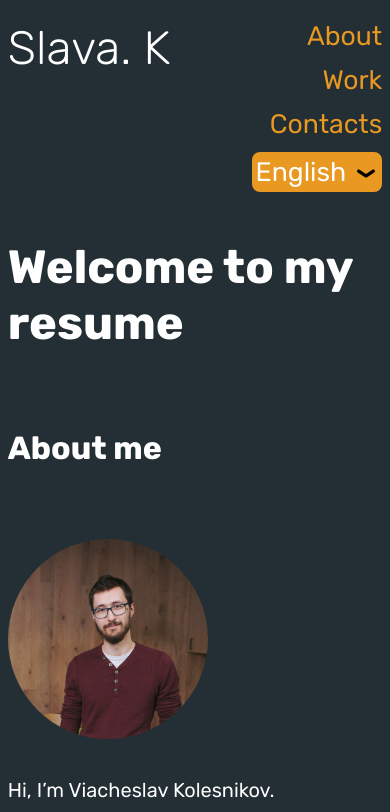
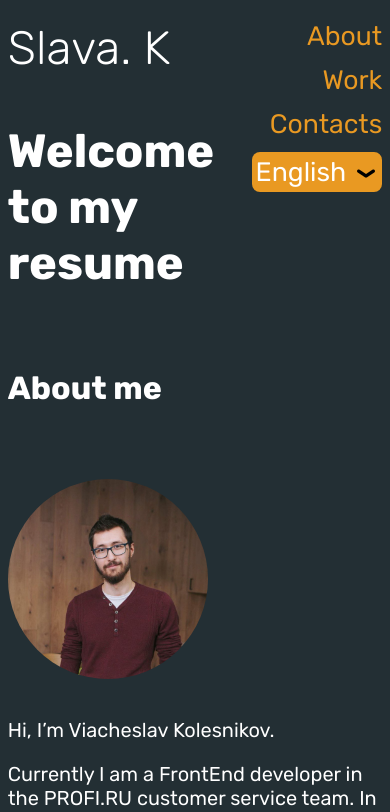
Before and after one commit to DazzlingFame/resume-SPA, a React (Create React App) app: page / in a window 390 px wide. Shown: the top 812 px of the page. Built offline with nearby package versions, Linux system fonts and the light colour scheme.

Commit message:
useMedia to save some height with welcome

```diff
--- a/src/screen/Resume.tsx
+++ b/src/screen/Resume.tsx
@@ -1,4 +1,4 @@
-import React from "react";
+import React, {createRef, useState} from "react";
 import './Resume.css'
 import {getLocaleFromStorage, getLocalisedTexts, LocaleEnum, setLocaleToStorage} from "../utils/localisation";
 import {HeaderLinksText, MainTexts, multiLanguageTexts} from "../constants";
@@ -7,102 +7,93 @@ import LanguageSelector from "../components/LanguageSelector";
 import AboutContent from "../components/AboutContent";
 import {WorkContent} from "../components/WorkContent";
 import ContactCard from "../components/ContactCard";
+import {IS_MOBILE_LAYOUT_MEDIA, useMedia} from "../utils/useMedia";
 
-type Props = {}
 
-type State = {
-    locale: LocaleEnum;
-}
+export const Resume: React.FC = () => {
+    const workRef = createRef<HTMLDivElement>();
+    const aboutRef = createRef<HTMLDivElement>();
+    const contactsRef = createRef<HTMLDivElement>();
+    const [locale, setLocale] = useState(getLocaleFromStorage());
+    const isMobile = useMedia(IS_MOBILE_LAYOUT_MEDIA);
 
-export class Resume extends React.PureComponent<Props, State> {
-    workRef: React.RefObject<HTMLDivElement> | null;
-    aboutRef: React.RefObject<HTMLDivElement> | null;
-    contactsRef: React.RefObject<HTMLDivElement> | null;
 
-    constructor(props: Props) {
-        super(props);
-        this.workRef = React.createRef<HTMLDivElement>();
-        this.aboutRef = React.createRef<HTMLDivElement>();
-        this.contactsRef = React.createRef<HTMLDivElement>();
-
-        this.state = {
-            locale:  getLocaleFromStorage(),
-        }
-    }
-
-    getHeaderLinksConfig = ({work, about, contacts}: HeaderLinksText) => ([
+    const getHeaderLinksConfig = ({work, about, contacts}: HeaderLinksText) => ([
         {
             text: about, onClick: () => {
-                this.aboutRef?.current && this.aboutRef.current.scrollIntoView({behavior: "smooth", block: "start"});
+                aboutRef?.current && aboutRef.current.scrollIntoView({behavior: "smooth", block: "start"});
             }
         },
         {
             text: work, onClick: () => {
-                this.workRef?.current && this.workRef.current.scrollIntoView({behavior: "smooth", block: "start"});
+                workRef?.current && workRef.current.scrollIntoView({behavior: "smooth", block: "start"});
             }
         },
         {
             text: contacts, onClick: () => {
-                this.contactsRef?.current && this.contactsRef.current.scrollIntoView({behavior: "smooth", block: "start"});
+                contactsRef?.current && contactsRef.current.scrollIntoView({behavior: "smooth", block: "start"});
             }
         },
     ]);
 
-    onLanguageChanged = (pickedState: SelectorItem) => {
+    const onLanguageChanged = (pickedState: SelectorItem) => {
         switch (pickedState.code) {
             case LocaleEnum.en:
-                this.setState({
-                    locale: LocaleEnum.en,
-                });
+                setLocale(LocaleEnum.en);
                 setLocaleToStorage(LocaleEnum.en);
                 break;
             case LocaleEnum.ru:
-                this.setState({
-                    locale: LocaleEnum.ru,
-                });
+                setLocale(LocaleEnum.ru);
                 setLocaleToStorage(LocaleEnum.ru);
                 break;
         }
     };
 
-    render() {
-        const mainTexts: MainTexts = getLocalisedTexts(multiLanguageTexts.mainTexts, this.state.locale);
-        const contactsTexts = getLocalisedTexts(multiLanguageTexts.contactsTexts, this.state.locale);
+    const mainTexts: MainTexts = getLocalisedTexts(multiLanguageTexts.mainTexts, locale);
+    const contactsTexts = getLocalisedTexts(multiLanguageTexts.contactsTexts, locale);
 
-        const headerLinks = this.getHeaderLinksConfig(mainTexts.headerLinks).map(item => (
-            <div className={'header_link_container'} onClick={item.onClick} key={item.text}>
+    const headerLinks = getHeaderLinksConfig(mainTexts.headerLinks).map(item => (
+        <div className={'header_link_container'} onClick={item.onClick} key={item.text}>
                 <span className={'regular_text'}>
                     {item.text}
                 </span>
-            </div>
-        ));
+        </div>
+    ));
 
         return (
             <div className={'root_container'}>
                 <div className={'container'}>
                     <div className={'nav_header_container'}>
-                        <span className={'nav_header_text'}>
-                            {mainTexts.header}
-                        </span>
+                        <div>
+                             <span className={'nav_header_text'}>
+                                {mainTexts.header}
+                             </span>
+                            {isMobile && (
+                                <p className={'bold_header_text'}>
+                                    {mainTexts.welcome}
+                                </p>
+                            )}
+                        </div>
                         <div className="nav_header_links_container">
                             {headerLinks}
-                            <LanguageSelector initialState={this.state.locale} onStateChanged={this.onLanguageChanged}/>
+                            <LanguageSelector initialState={locale} onStateChanged={onLanguageChanged}/>
                         </div>
                     </div>
-                    <p className={'bold_header_text'}>
+                    {!isMobile &&
+                    <span className={'bold_header_text'}>
                         {mainTexts.welcome}
-                    </p>
-                    <div ref={this.aboutRef}>
-                        <AboutContent texts={getLocalisedTexts(multiLanguageTexts.aboutTexts, this.state.locale)}/>
+                    </span>
+                    }
+                    <div ref={aboutRef}>
+                        <AboutContent texts={getLocalisedTexts(multiLanguageTexts.aboutTexts, locale)}/>
                     </div>
-                    <div ref={this.workRef}>
-                        <WorkContent texts={getLocalisedTexts(multiLanguageTexts.workTexts, this.state.locale)}/>
+                    <div ref={workRef}>
+                        <WorkContent texts={getLocalisedTexts(multiLanguageTexts.workTexts, locale)}/>
                     </div>
-                    <div ref={this.contactsRef}>
+                    <div ref={contactsRef}>
                         <ContactCard texts={contactsTexts}/>
                     </div>
                 </div>
             </div>
         )
     }
-}
--- /dev/null
+++ b/src/utils/useMedia.ts
@@ -0,0 +1,28 @@
+import {useState, useEffect} from 'react';
+
+export function useMedia(mediaQuery: MediaQueryList): boolean {
+    const [isMatches, setIsMatches] = useState(mediaQuery.matches);
+
+    useEffect(() => {
+        const handler = ({matches}: MediaQueryListEvent): void =>
+            setIsMatches(matches);
+
+        mediaQuery.addListener(handler);
+        return () => mediaQuery.removeListener(handler);
+    }, [mediaQuery]);
+
+    return isMatches;
+}
+
+export const CSS_LAYOUT_MOBILE_TO_DESKTOP_BOUNDARY = 980;
+export const CSS_DESKTOP_WIDTH = 1280;
+export const CSS_TABLET_WIDTH = 1020;
+export const CSS_MOBILE_WIDTH = 720;
+
+export const LESS_THEN_MOBILE_MEDIA = window.matchMedia(
+    `all and (max-width: ${CSS_MOBILE_WIDTH}px)`,
+);
+
+export const IS_MOBILE_LAYOUT_MEDIA = window.matchMedia(
+    `all and (max-width: ${CSS_LAYOUT_MOBILE_TO_DESKTOP_BOUNDARY}px)`,
+);
```
